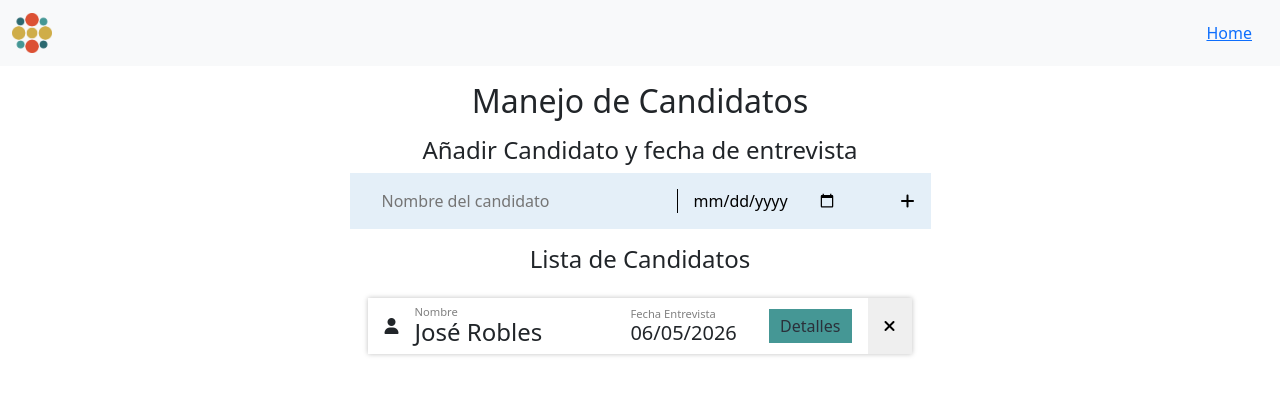
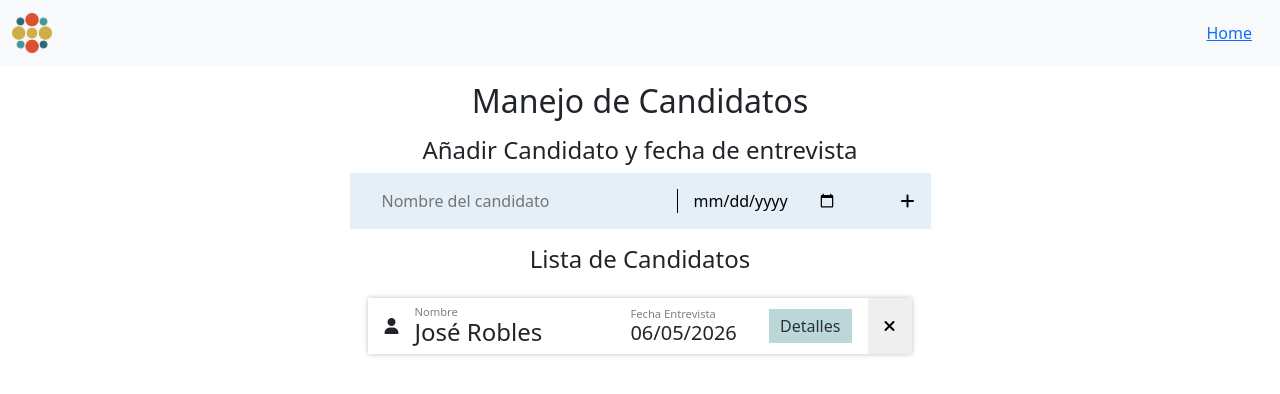
Before and after one commit to alfclark/hr-suite, a Vue app: page / in a window 1280 px wide. Shown: the top 394 px of the page. Built offline with nearby package versions, Linux system fonts and the light colour scheme.

Commit message:
Green color variable fix

```diff
--- a/src/App.vue
+++ b/src/App.vue
@@ -15,7 +15,7 @@ export default {
 
 <style>
 :root {
-  --green: #459795;
+  --green: #7bb0af80;
   --yellow: #eece6f;
   --orange: #da745f;
   --blue: #beddf7;
```
